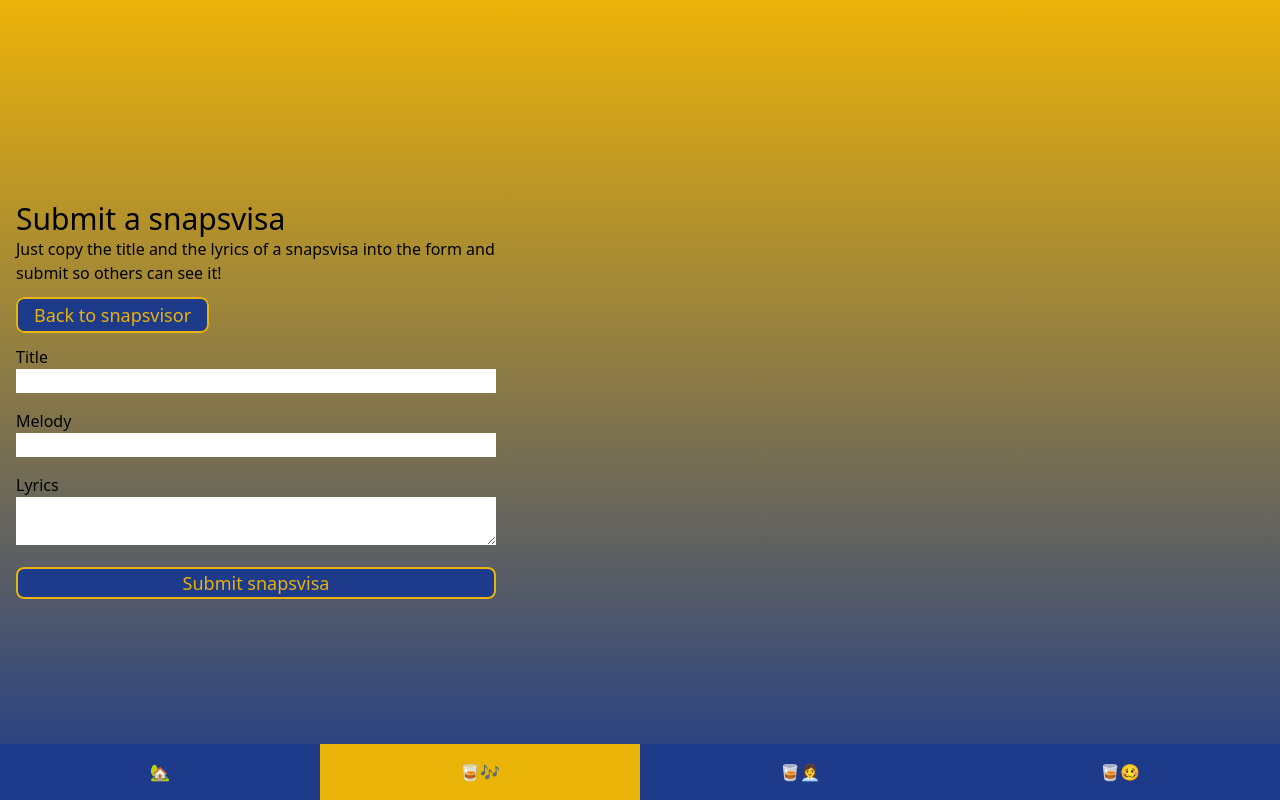
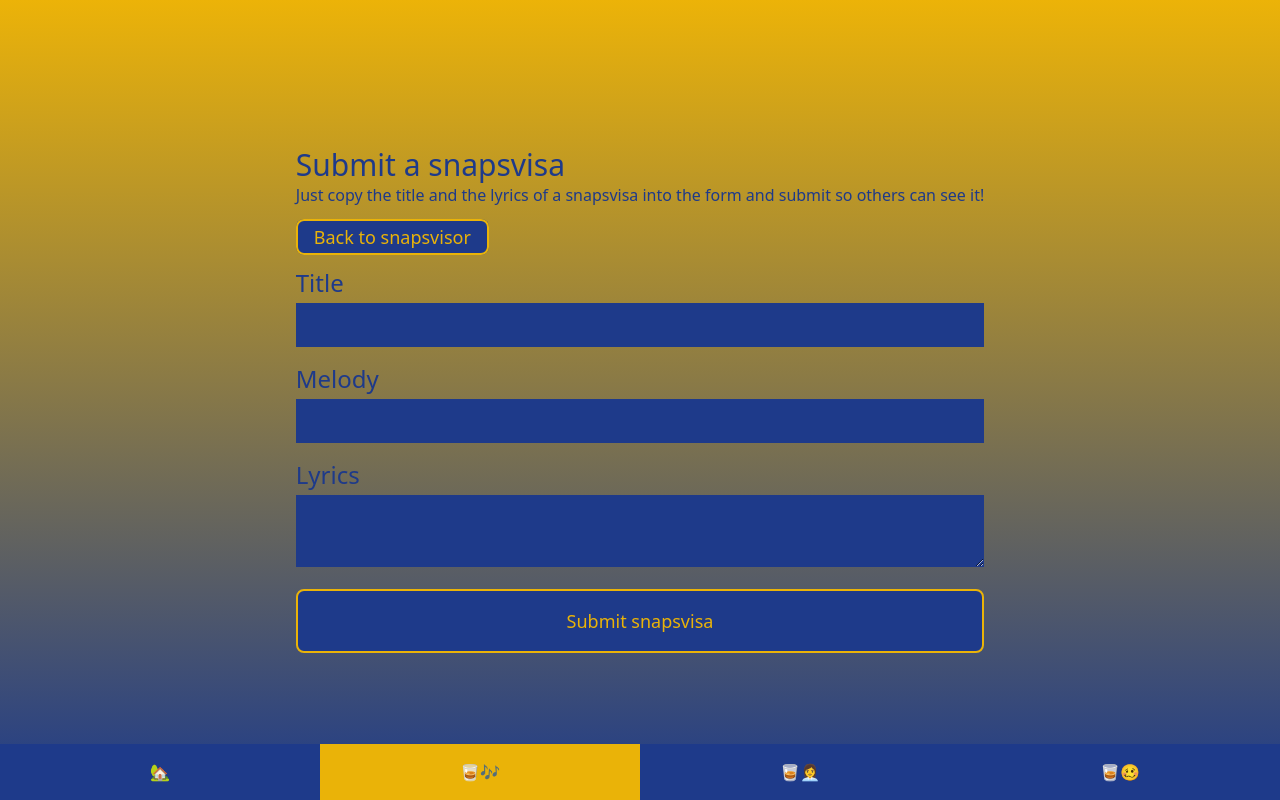
Before and after one commit to KaptenAlex/midsummer-app, a React (Vite) app: page /snaps-visor/submit in a window 1280 px wide. Built offline with nearby package versions, Linux system fonts and the light colour scheme.

Commit message:
more styling, have to finish date comparer in drunkScoreboard

```diff
--- a/src/hooks/useHandleSubmit.tsx
+++ b/src/hooks/useHandleSubmit.tsx
@@ -1,4 +1,3 @@
-import { useNavigate } from 'react-router-dom';
 
 /**
  * A hook that iterates through the given form,
@@ -8,16 +7,12 @@ import { useNavigate } from 'react-router-dom';
 const useHandleSubmit = ({
   formName,
   url,
-  method,
-  noRedirect
+  method
 }: {
   formName: string;
   url: string;
   method: 'POST' | 'PUT';
-  noRedirect?: boolean;
 }) => {
-  const navigate = useNavigate();
-
   async function handleSubmit(e: React.FormEvent<HTMLFormElement>) {
     e.preventDefault();
 
@@ -34,16 +29,9 @@ const useHandleSubmit = ({
         body: JSON.stringify(body)
       });
 
-      if (res.ok && !noRedirect) {
-        navigate('..');
-        // TODO: Success message in UI
-        console.log('Submitted');
-      }
-      if (!res.ok) {
-        // TODO: Error message in UI
-        console.error('Something went wrong while submitting data');
-      }
+      return res.ok;
     }
+    return false;
   }
 
   return handleSubmit;
--- a/src/routes/DrunkScoreboard.tsx
+++ b/src/routes/DrunkScoreboard.tsx
@@ -1,23 +1,15 @@
 import { useCallback, useEffect, useState } from 'react';
 import useHandleSubmit from '../hooks/useHandleSubmit';
 import { Drunkard } from '../types/Drunkard';
+import { Snackbar } from '../components/Snackbar';
+import { useNavigate } from 'react-router-dom';
 
 const DrunkScoreboard = () => {
   const tableName = import.meta.env.VITE_DRUNKARD_TABLE_NAME ?? '';
-  const [drunkards, setDrunkards] = useState<Drunkard[]>([]);
-
-  const handleSubmit = useHandleSubmit({
-    formName: 'drunkard',
-    url: `https://2neu4a2vkbyhfoprh3s6uv5suq0nydpm.lambda-url.eu-north-1.on.aws/?TableName=${tableName}`,
-    method: 'PUT',
-    noRedirect: true
-  });
-
   const persons = [
     'Jesper',
     'Ludvig',
     'Alexander',
-    'Tobias',
     'Axel',
     'Max',
     'Victor K',
@@ -26,16 +18,29 @@ const DrunkScoreboard = () => {
     'Jennica',
     'Josefine',
     'Otto',
-    'Oscar',
     'Athena',
     'Nasha',
     'Rupert',
     'Kayan',
-    'Tara', // Might not come, might have to remove later
+    'Tara',
     'Julius',
     'Wilma',
     'Merit'
   ].sort();
+
+  const [drunkards, setDrunkards] = useState<Drunkard[]>([]);
+  const [showSnackbar, setShowSnackbar] = useState(false);
+  // const [showDrunkards, setShowDrunkards] = useState(false);
+
+  const [isSuccess, setIsSuccess] = useState(false);
+  const [snackBarText, setSnackBarText] = useState("");
+  const navigate = useNavigate();
+
+  const handleSubmit = useHandleSubmit({
+    formName: 'drunkard',
+    url: `https://2neu4a2vkbyhfoprh3s6uv5suq0nydpm.lambda-url.eu-north-1.on.aws/?TableName=${tableName}`,
+    method: 'PUT',
+  });
 
   const fetchDrunkards = useCallback(async () => {
     const url = `https://2neu4a2vkbyhfoprh3s6uv5suq0nydpm.lambda-url.eu-north-1.on.aws/?TableName=${tableName}`;
@@ -51,8 +56,13 @@ const DrunkScoreboard = () => {
         setDrunkards(filterPersons);
       }
     } else {
-      // TODO: Error message in UI
-      console.error('Something went wrong while fetching snaps ratings');
+      setShowSnackbar(true)
+      setTimeout(() => {
+        setShowSnackbar(false);
+      }, 2500);
+      setIsSuccess(false);
+      setSnackBarText("Something went wrong while fetching drunkards :(")
+      setShowSnackbar(true);
     }
   }, [tableName]);
 
@@ -63,31 +73,70 @@ const DrunkScoreboard = () => {
     test();
   }, [fetchDrunkards]);
 
+  // useEffect(() => {
+  //   // Create Date objects
+  //   const d1 = new Date('2023-06-19');
+  //   const d2 = new Date('2023-06-19');
+
+  //   // Format dates in Swedish locale
+  //   const swedishFormatter = new Intl.DateTimeFormat('sv-SE', { year: 'numeric', month: '2-digit', day: '2-digit' });
+
+  //   const formattedDate1 = swedishFormatter.format(d1);
+  //   const formattedDate2 = swedishFormatter.format(d2);
+
+  //   console.log(`Date 1 (formatted): ${formattedDate1}`);
+  //   console.log(`Date 2 (formatted): ${formattedDate2}`);
+
+  //   // Compare dates
+  //   if (d1 > d2) {
+  //     console.log("Date 1 is after Date 2");
+  //   } else if (d1 < d2) {
+  //     console.log("Date 1 is before Date 2");
+  //   } else {
+  //     console.log("Date 1 is the same as Date 2");
+  //   }
+  // }, [])
+
+
   return (
-    <div>
-      <h1 className="text-2xl">
+    <div className='relative h-full'>
+      {showSnackbar && (
+        <Snackbar success={isSuccess} text={snackBarText} />
+      )}
+      <div className='flex flex-col h-full py-6 gap-y-2'>
+        <h1 className="text-3xl text-blue-900">
           Cast your vote on who will become the drunkard of Midsummer!
         </h1>
-      <p className="bold">Results will be unlocked on midnight of Midsummer</p>
         <form
           id="drunkard"
           className="flex flex-col gap-4 mt-2"
           onSubmit={async (e) => {
-          await handleSubmit(e);
+            const res = await handleSubmit(e)
+            setShowSnackbar(true);
+            if (res) {
+              setSnackBarText("Success!")
+              setIsSuccess(true);
+              setTimeout(() => {
+                navigate(0);
+              }, 2500);
+            } else {
+              setIsSuccess(false);
+              setSnackBarText("Something went wrong :(")
+            }
             await fetchDrunkards();
           }}
         >
           <fieldset>
-          <legend>Person</legend>
+            <legend className='mb-2 text-2xl text-blue-900'>Person</legend>
             <select
               required
               name="person"
-            className="w-full p-2 text-lg text-black rounded-md bg-slate-400"
+              className="w-full p-2 text-lg text-yellow-500 bg-blue-900 rounded-md"
             >
               <option value=""></option>
               {persons.map((person) => (
                 <option
-                className="capitalize"
+                  className="text-yellow-500 capitalize bg-blue-900"
                   key={person}
                   value={person.toLowerCase()}
                 >
@@ -99,16 +148,33 @@ const DrunkScoreboard = () => {
           <input
             type="submit"
             value="Submit drunkard"
-          className="btn-primary"
+            className="p-2 btn-primary"
           />
         </form>
-      <ul>
+        <p className="text-2xl text-blue-900 underline">Note:</p>
+        <p className="text-lg text-blue-900">Results will be unlocked on 10 AM of Midsummer's eve</p>
+        <ul className='overflow-y-auto max-h-96'>
           {drunkards.map((drunkard) => (
-          <li key={drunkard.person} className="capitalize">
+            <li key={drunkard.person} className="text-4xl text-yellow-500 capitalize">
               {drunkard.person}: {drunkard.votes}
             </li>
           ))}
         </ul>
+        {/* {showDrunkards ? (
+          <ul>
+            {drunkards.map((drunkard) => (
+              <li key={drunkard.person} className="overflow-y-auto text-2xl text-yellow-500 capitalize">
+                {drunkard.person}: {drunkard.votes}
+              </li>
+            ))}
+          </ul>
+        ) : (
+          <>
+            <p className="text-2xl text-blue-900 underline">Note:</p>
+            <p className="text-lg text-blue-900">Results will be unlocked on 10 AM of Midsummer's eve</p>
+          </>
+        )} */}
+      </div>
     </div>
   );
 };
--- a/src/routes/Layout.tsx
+++ b/src/routes/Layout.tsx
@@ -4,7 +4,7 @@ import { Outlet } from 'react-router-dom';
 const Layout = () => {
   return (
     <div className="relative">
-      <main className="flex items-center justify-center h-screen max-w-lg px-4">
+      <main className="flex items-center justify-center h-screen max-w-lg px-4 lg:max-w-full">
         <Outlet />
       </main>
       <Footer />
--- a/src/routes/Snapsvisor/Snapsvisor.tsx
+++ b/src/routes/Snapsvisor/Snapsvisor.tsx
@@ -2,7 +2,7 @@ import { Outlet } from 'react-router-dom';
 
 const Snapsvisor = () => {
   return (
-    <div className="flex flex-col text-black">
+    <div className="flex flex-col h-full text-black">
       <Outlet />
     </div>
   );
--- a/src/routes/Snapsvisor/SnapsvisorViewer.tsx
+++ b/src/routes/Snapsvisor/SnapsvisorViewer.tsx
@@ -86,7 +86,7 @@ const SnapsvisorViewer = () => {
           <h2 className="text-2xl text-blue-900">
             Melody: {snapsvisor[state.page]?.melody}
           </h2>
-          <div className="pt-4">
+          <div className="pt-4 max-h-[550px] lg:max-h-full overflow-y-scroll lg:overflow-y-hidden">
             <Lyrics lyrics={snapsvisor[state.page]?.lyrics} />
           </div>
         </div>
--- a/src/routes/Snapsvisor/SubmitSnapsvisa.tsx
+++ b/src/routes/Snapsvisor/SubmitSnapsvisa.tsx
@@ -1,9 +1,18 @@
+import { useState } from 'react';
 import CommonLink from '../../components/CommonLink';
 import useHandleSubmit from '../../hooks/useHandleSubmit';
+import { useNavigate } from 'react-router-dom';
+import { Snackbar } from '../../components/Snackbar';
 
 const SubmitSnapsvisa = () => {
   const tableName = import.meta.env.VITE_SNAPSVISOR_TABLE_NAME ?? '';
   const url = `https://ct46vi4u27mqybegdkh2dtxrre0amrcm.lambda-url.eu-north-1.on.aws?TableName=${tableName}`;
+
+  const navigate = useNavigate();
+
+  const [showSnackbar, setShowSnackbar] = useState(false);
+  const [isSuccess, setIsSuccess] = useState(false);
+  const [snackBarText, setSnackBarText] = useState("");
 
   const handleSubmit = useHandleSubmit({
     formName: 'snapsvisa',
@@ -12,10 +21,13 @@ const SubmitSnapsvisa = () => {
   });
 
   return (
-    <>
+    <div className='relative flex flex-col justify-center h-full'>
+      {showSnackbar && (
+        <Snackbar success={isSuccess} text={snackBarText} />
+      )}
       <div className="mb-4">
-        <h1 className="text-3xl">Submit a snapsvisa</h1>
-        <p className="text-md">
+        <h1 className="text-3xl text-blue-900">Submit a snapsvisa</h1>
+        <p className="text-blue-900 text-md">
           Just copy the title and the lyrics of a snapsvisa into the form and
           submit so others can see it!
         </p>
@@ -26,44 +38,57 @@ const SubmitSnapsvisa = () => {
       <form
         id="snapsvisa"
         className="flex flex-col gap-4"
-        onSubmit={handleSubmit}
+        onSubmit={async (e) => {
+          const res = await handleSubmit(e);
+          setShowSnackbar(true);
+          if (res) {
+            setSnackBarText("Success!")
+            setIsSuccess(true);
+            setTimeout(() => {
+              navigate('/snaps-visor');
+            }, 2500);
+          } else {
+            setIsSuccess(false);
+            setSnackBarText("Something went wrong :(")
+          }
+        }}
       >
         <fieldset>
-          <legend>Title</legend>
+          <legend className='mb-1 text-2xl text-blue-900'>Title</legend>
           <input
             minLength={2}
             required
             name="title"
             type="text"
-            className="w-full"
+            className="w-full p-2 text-lg text-yellow-500 bg-blue-900"
           />
         </fieldset>
         <fieldset>
-          <legend>Melody</legend>
+          <legend className='mb-1 text-2xl text-blue-900'>Melody</legend>
           <input
             minLength={2}
             required
             name="melody"
             type="text"
-            className="w-full"
+            className="w-full p-2 text-lg text-yellow-500 bg-blue-900"
           />
         </fieldset>
         <fieldset>
-          <legend>Lyrics</legend>
+          <legend className='mb-1 text-2xl text-blue-900'>Lyrics</legend>
           <textarea
             minLength={2}
             required
             name="lyrics"
-            className="w-full"
+            className="w-full p-2 text-lg text-yellow-500 bg-blue-900"
           ></textarea>
         </fieldset>
         <input
           type="submit"
           value="Submit snapsvisa"
-          className="btn-primary"
+          className="p-4 btn-primary"
         />
       </form>
-    </>
+    </div>
   );
 };
 
```
Lines whose indentation alone changed are shown as unchanged.
